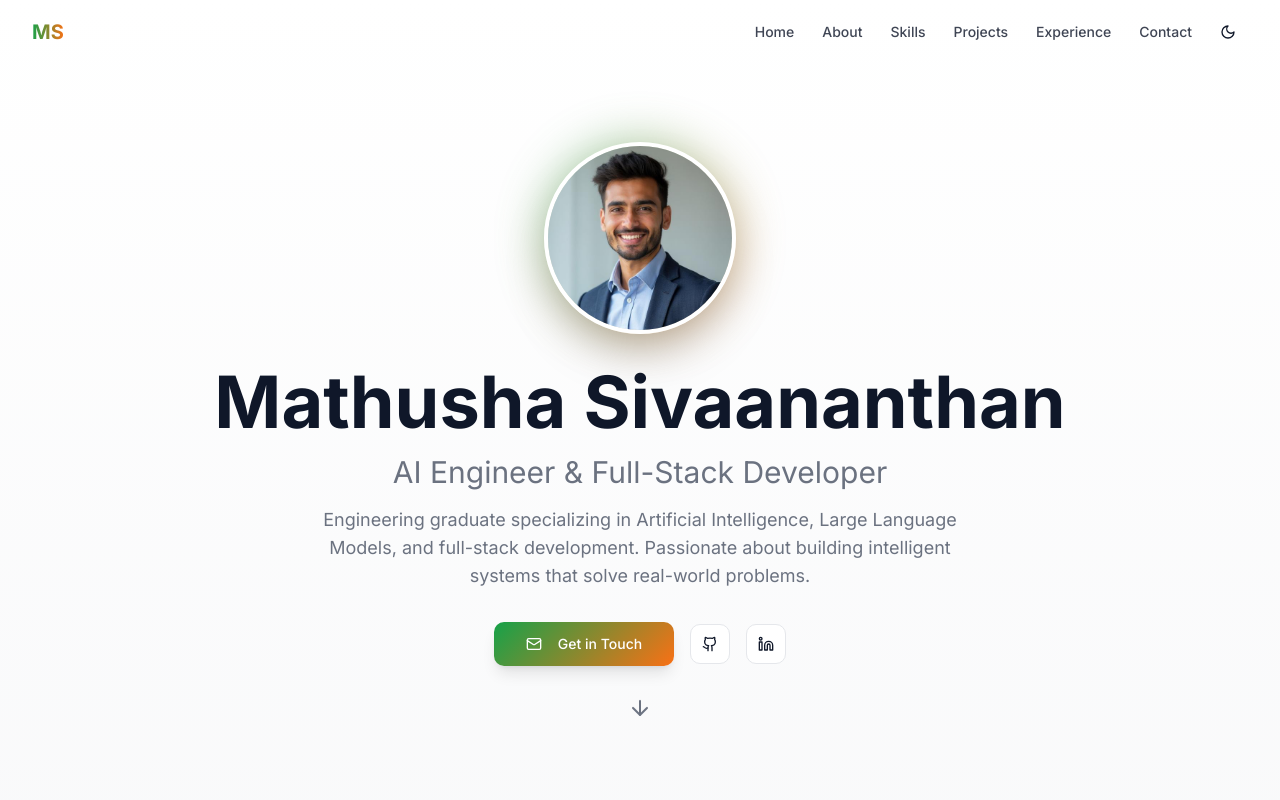
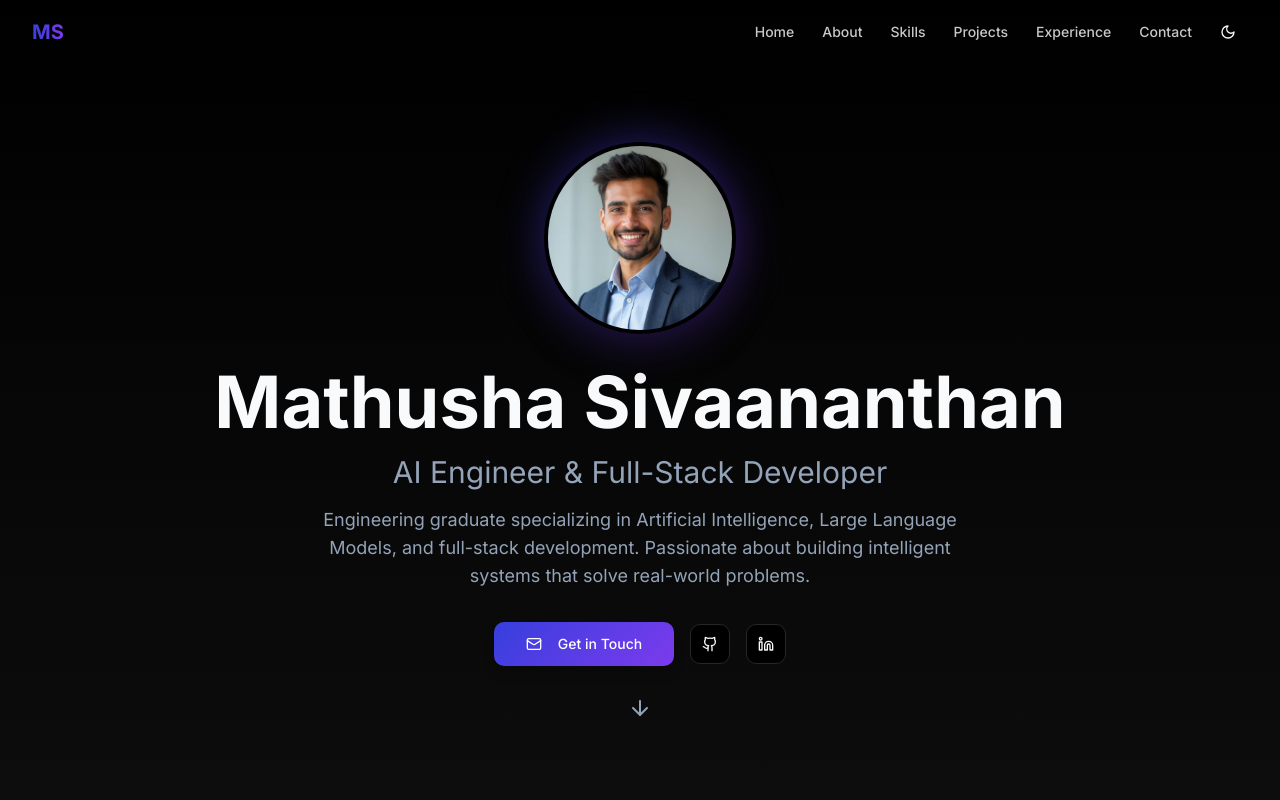
Before and after one commit to MATHUSHASIVA/mathusha-portfolio, a React (Vite) app: page / in a window 1280 px wide. Shown: the top 800 px of the page. Built offline with nearby package versions, Linux system fonts and the light colour scheme; the HTML template or start-up script is replaced by a standard one.

Commit message:
Refactor: Change background color

```diff
--- a/src/index.css
+++ b/src/index.css
@@ -8,43 +8,43 @@ All colors MUST be HSL.
 
 @layer base {
   :root {
-    --background: 0 0% 100%;
-    --foreground: 222 47% 11%;
+    --background: 0 0% 0%;
+    --foreground: 210 40% 98%;
 
-    --card: 0 0% 100%;
-    --card-foreground: 222 47% 11%;
+    --card: 0 0% 5%;
+    --card-foreground: 210 40% 98%;
 
-    --popover: 0 0% 100%;
-    --popover-foreground: 222 47% 11%;
+    --popover: 0 0% 5%;
+    --popover-foreground: 210 40% 98%;
 
-    --primary: 142 76% 36%;
+    --primary: 237 71% 54%;
     --primary-foreground: 0 0% 100%;
 
-    --secondary: 220 14% 96%;
-    --secondary-foreground: 222 47% 11%;
+    --secondary: 0 0% 15%;
+    --secondary-foreground: 210 40% 98%;
 
-    --muted: 220 14% 96%;
-    --muted-foreground: 220 9% 46%;
+    --muted: 0 0% 15%;
+    --muted-foreground: 215 20% 65%;
 
-    --accent: 24 95% 53%;
+    --accent: 262 83% 58%;
     --accent-foreground: 0 0% 100%;
 
     --destructive: 0 84% 60%;
     --destructive-foreground: 0 0% 100%;
 
-    --border: 220 13% 91%;
-    --input: 220 13% 91%;
+    --border: 0 0% 15%;
+    --input: 0 0% 15%;
     --ring: 237 71% 54%;
 
     --radius: 0.75rem;
 
-    --gradient-primary: linear-gradient(135deg, hsl(142 76% 36%) 0%, hsl(24 95% 53%) 100%);
-    --gradient-subtle: linear-gradient(180deg, hsl(0 0% 100%) 0%, hsl(220 14% 98%) 100%);
+    --gradient-primary: linear-gradient(135deg, hsl(237 71% 54%) 0%, hsl(262 83% 58%) 100%);
+    --gradient-subtle: linear-gradient(180deg, hsl(0 0% 0%) 0%, hsl(0 0% 5%) 100%);
 
     --shadow-sm: 0 1px 2px 0 rgb(0 0 0 / 0.05);
     --shadow-md: 0 4px 6px -1px rgb(0 0 0 / 0.1);
     --shadow-lg: 0 10px 15px -3px rgb(0 0 0 / 0.1);
-    --shadow-glow: 0 0 40px hsl(142 76% 36% / 0.3);
+    --shadow-glow: 0 0 40px hsl(237 71% 54% / 0.3);
   }
 
   .dark {
@@ -57,7 +57,7 @@ All colors MUST be HSL.
     --popover: 222 47% 10%;
     --popover-foreground: 210 40% 98%;
 
-    --primary: 142 76% 36%;
+    --primary: 237 71% 54%;
     --primary-foreground: 0 0% 100%;
 
     --secondary: 222 47% 15%;
@@ -66,7 +66,7 @@ All colors MUST be HSL.
     --muted: 222 47% 15%;
     --muted-foreground: 215 20% 65%;
 
-    --accent: 24 95% 53%;
+    --accent: 262 83% 58%;
     --accent-foreground: 0 0% 100%;
 
     --destructive: 0 63% 31%;
@@ -76,13 +76,13 @@ All colors MUST be HSL.
     --input: 222 47% 15%;
     --ring: 237 71% 54%;
 
-    --gradient-primary: linear-gradient(135deg, hsl(142 76% 36%) 0%, hsl(24 95% 53%) 100%);
+    --gradient-primary: linear-gradient(135deg, hsl(237 71% 54%) 0%, hsl(262 83% 58%) 100%);
     --gradient-subtle: linear-gradient(180deg, hsl(222 47% 6%) 0%, hsl(222 47% 10%) 100%);
 
     --shadow-sm: 0 1px 2px 0 rgb(0 0 0 / 0.5);
     --shadow-md: 0 4px 6px -1px rgb(0 0 0 / 0.5);
     --shadow-lg: 0 10px 15px -3px rgb(0 0 0 / 0.5);
-    --shadow-glow: 0 0 40px hsl(142 76% 36% / 0.4);
+    --shadow-glow: 0 0 40px hsl(237 71% 54% / 0.4);
   }
 }
 
```
